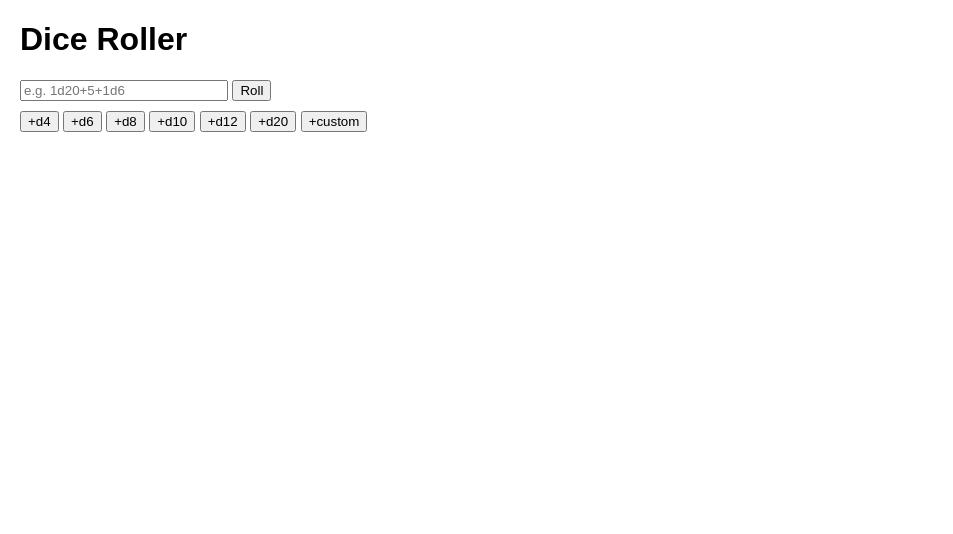
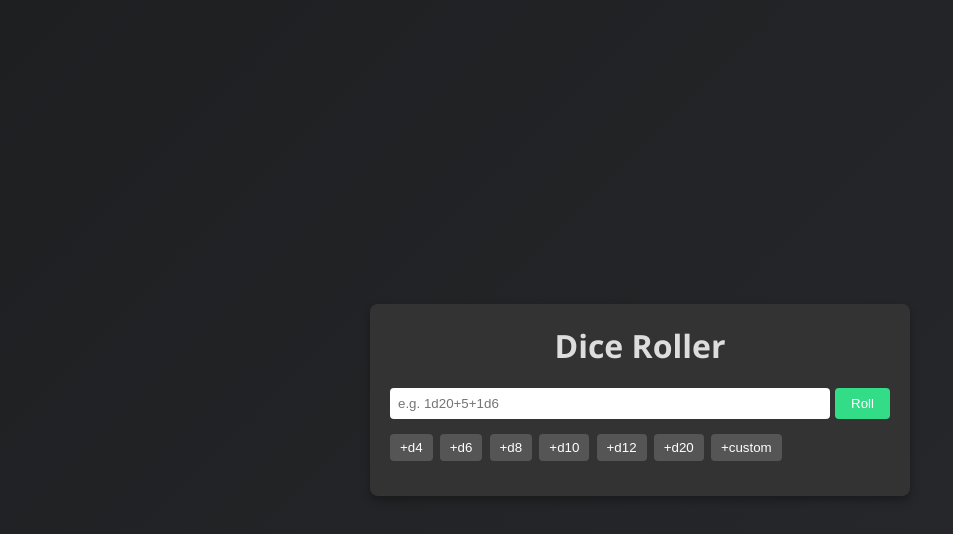
Before and after one commit to elixexorcist/roguelike-toolbox, a plain HTML site: page index.html in a window 1280 px wide. Shown: the whole page, without its empty margins (0-953 px from the left). Drawn offline with Linux system fonts and the light colour scheme.

Commit message:
Improve dice roller design

```diff
--- a/index.html
+++ b/index.html
@@ -2,20 +2,90 @@
 <html lang="en">
 <head>
     <meta charset="UTF-8">
+    <meta name="viewport" content="width=device-width, initial-scale=1.0">
     <title>Dice Roller</title>
     <style>
-body { font-family: Arial, sans-serif; margin: 20px; }
-#controls button { margin-right: 5px; }
-#result { margin-top: 20px; }
+        body {
+            font-family: 'Segoe UI', Tahoma, Geneva, Verdana, sans-serif;
+            background: linear-gradient(135deg, #1d1f21, #282a2e);
+            color: #ddd;
+            height: 100vh;
+            margin: 0;
+            display: flex;
+            justify-content: center;
+            align-items: center;
+        }
+
+        .container {
+            background: #333;
+            padding: 20px;
+            border-radius: 8px;
+            box-shadow: 0 4px 8px rgba(0, 0, 0, 0.3);
+            width: 90%;
+            max-width: 500px;
+        }
+
+        h1 {
+            margin-top: 0;
+            text-align: center;
+        }
+
+        #controls {
+            display: flex;
+            margin-bottom: 10px;
+        }
+
+        #expression {
+            flex: 1;
+            padding: 8px;
+            border: none;
+            border-radius: 4px;
+            margin-right: 5px;
+        }
+
+        #roll {
+            padding: 8px 16px;
+            border: none;
+            background: #3d8;
+            color: #fff;
+            border-radius: 4px;
+            cursor: pointer;
+        }
+
+        #roll:hover {
+            background: #2c6;
+        }
+
+        #dice-buttons button,
+        #custom {
+            margin: 5px 3px 0 0;
+            padding: 6px 10px;
+            border: none;
+            background: #555;
+            color: #fff;
+            border-radius: 4px;
+            cursor: pointer;
+        }
+
+        #dice-buttons button:hover,
+        #custom:hover {
+            background: #777;
+        }
+
+        #result {
+            margin-top: 15px;
+            text-align: center;
+        }
     </style>
 </head>
 <body>
+<div class="container">
     <h1>Dice Roller</h1>
     <div id="controls">
-<input type="text" id="expression" placeholder="e.g. 1d20+5+1d6" style="width: 200px;"/>
+        <input type="text" id="expression" placeholder="e.g. 1d20+5+1d6" />
         <button id="roll">Roll</button>
     </div>
-<div id="dice-buttons" style="margin-top:10px;">
+    <div id="dice-buttons">
         <button data-dice="4">+d4</button>
         <button data-dice="6">+d6</button>
         <button data-dice="8">+d8</button>
@@ -25,6 +95,7 @@ body { font-family: Arial, sans-serif; margin: 20px; }
         <button id="custom">+custom</button>
     </div>
     <div id="result"></div>
+</div>
 <script>
 function rollExpression(expr) {
     expr = expr.replace(/\s+/g, '');
```
Lines whose indentation alone changed are shown as unchanged.
